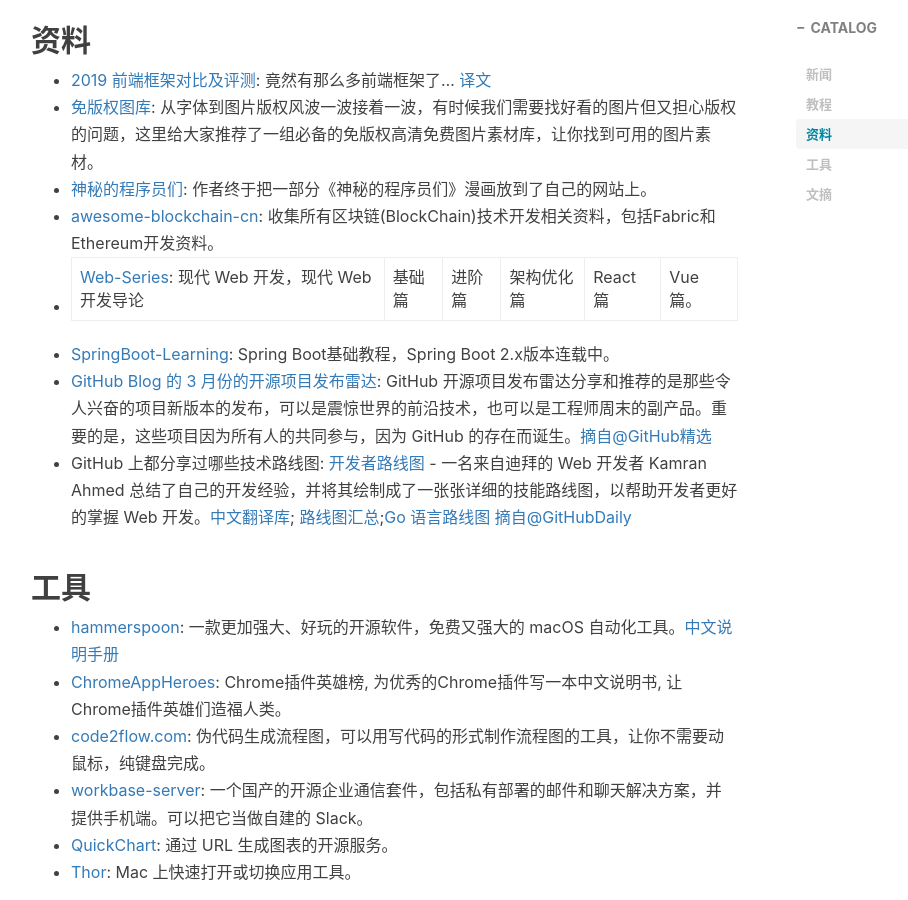
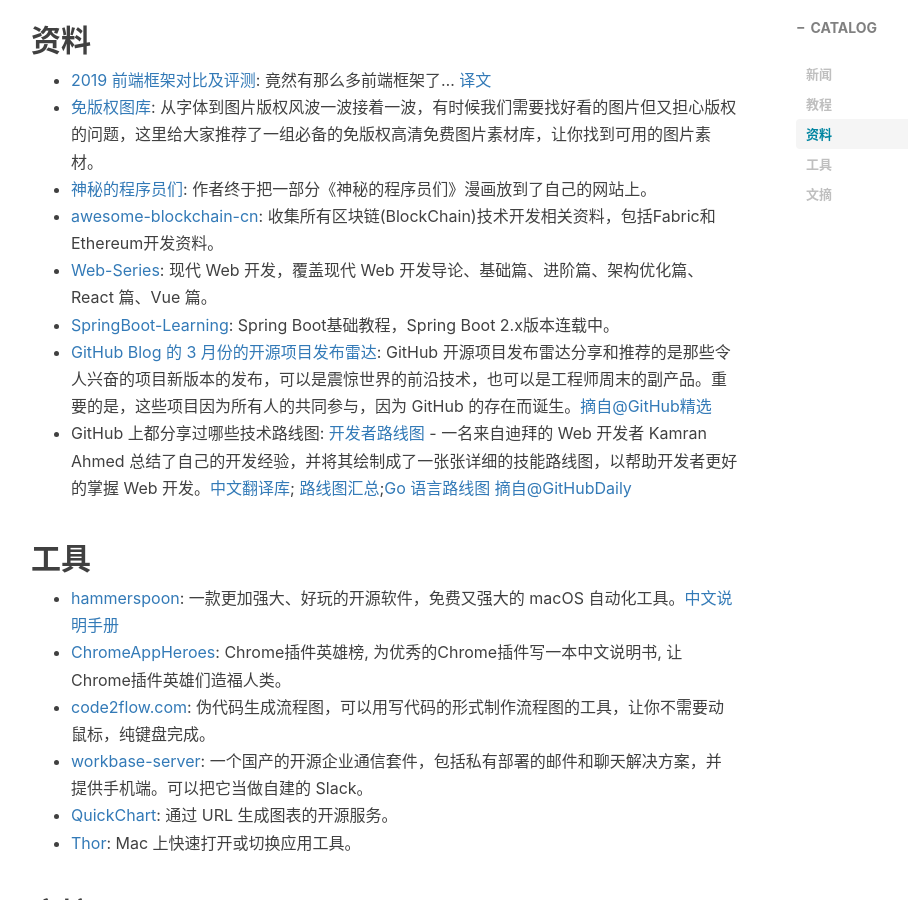
Before and after one commit to linlicro/linlicro.github.io, a Jekyll site: the page built from _posts/2019-04-19-Weekly-39.md, in a window 1280 px wide and 900 px high, scrolled down 1563 px. Shown: the whole window, without its empty margins (234-1142 px from the left). Built offline with Jekyll 4.4.1, drawn with Linux system fonts in a browser that asks for light colours; nearby versions of some CDN libraries; comment, search, counter and statistics services are not loaded.

Commit message:
mod: weekly 39

```diff
--- a/_posts/2019-04-19-Weekly-39.md
+++ b/_posts/2019-04-19-Weekly-39.md
@@ -36,7 +36,7 @@ tags:
 * [免版权图库](https://mp.weixin.qq.com/s/lPsR3-XCK-67gTtnrFq1pg): 从字体到图片版权风波一波接着一波，有时候我们需要找好看的图片但又担心版权的问题，这里给大家推荐了一组必备的免版权高清免费图片素材库，让你找到可用的图片素材。
 * [神秘的程序员们](https://code2048.com/): 作者终于把一部分《神秘的程序员们》漫画放到了自己的网站上。
 * [awesome-blockchain-cn](https://github.com/chaozh/awesome-blockchain-cn): 收集所有区块链(BlockChain)技术开发相关资料，包括Fabric和Ethereum开发资料。
-* [Web-Series](https://github.com/wx-chevalier/Web-Series): 现代 Web 开发，现代 Web 开发导论 | 基础篇 | 进阶篇 | 架构优化篇 | React 篇 | Vue 篇。
+* [Web-Series](https://github.com/wx-chevalier/Web-Series): 现代 Web 开发，覆盖现代 Web 开发导论、基础篇、进阶篇、架构优化篇、React 篇、Vue 篇。
 * [SpringBoot-Learning](https://github.com/dyc87112/SpringBoot-Learning): Spring Boot基础教程，Spring Boot 2.x版本连载中。
 * [GitHub Blog 的 3 月份的开源项目发布雷达](https://github.blog/2019-04-16-release-radar-march-2019/): GitHub 开源项目发布雷达分享和推荐的是那些令人兴奋的项目新版本的发布，可以是震惊世界的前沿技术，也可以是工程师周末的副产品。重要的是，这些项目因为所有人的共同参与，因为 GitHub 的存在而诞生。[摘自@GitHub精选][GitHub精选]
 * GitHub 上都分享过哪些技术路线图: [开发者路线图](https://github.com/kamranahmedse/developer-roadmap) - 一名来自迪拜的 Web 开发者 Kamran Ahmed 总结了自己的开发经验，并将其绘制成了一张张详细的技能路线图，以帮助开发者更好的掌握 Web 开发。[中文翻译库](https://github.com/goodjack/developer-roadmap-chinese); [路线图汇总](https://github.com/orsanawwad/awesome-roadmaps);[Go 语言路线图](https://github.com/Alikhll/golang-developer-roadmap) [摘自@GitHubDaily][GitHubDaily]
```
